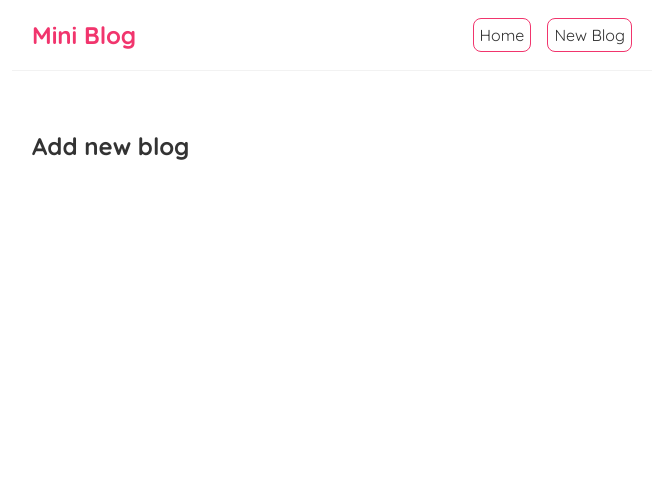
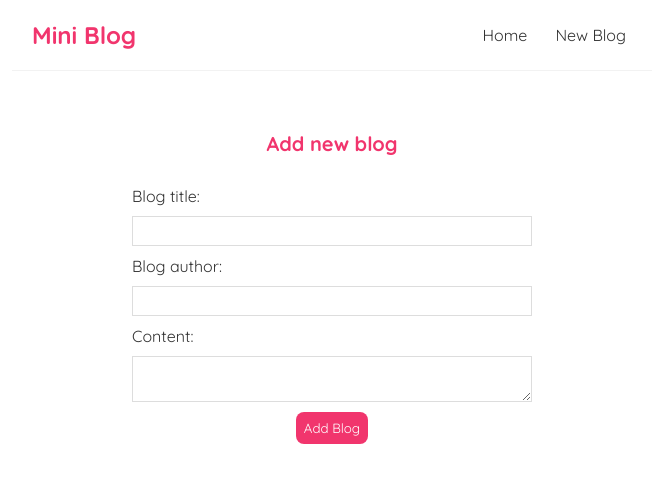
Before and after one commit to harith-alsafi/mini-blog, a React (Create React App) app: page /create in a window 1280 px wide. Shown: the top 482 px of the page, without its empty margins (308-971 px from the left). Built offline with nearby package versions, Linux system fonts and the light colour scheme.

Commit message:
added delete and new blog functionality

```diff
--- a/src/App.js
+++ b/src/App.js
@@ -3,6 +3,7 @@
 import Home from './Home';
 import {BrowserRouter as Router, Route, Switch} from 'react-router-dom'
 import Create from './Create';
+import BlogDetails from './BlogDetails';
 
 
 // this is JSX template which is the converted by bable to HTML
@@ -22,6 +23,11 @@
               <Create/>
             </Route>
 
+            {/* Route the blog ID (:id is a parameter) */}
+            <Route path="/blogs/:id">
+              <BlogDetails/>
+            </Route>
+
           </Switch>
         </div>
       </div>
--- /dev/null
+++ b/src/BlogDetails.js
@@ -0,0 +1,35 @@
+import { useParams } from "react-router-dom";
+import useFetch from "./useFetch";
+import { useHistory } from "react-router-dom";
+
+const BlogDetails = () => {
+    // enables us to extract parameters from a route
+    const { id } = useParams();
+    const {data: blog , error, isLoading} = useFetch('https://mini-blog-db.herokuapp.com/blogs/'+id);
+    const history = useHistory();
+    const handleClick = () => {
+        fetch("https://mini-blog-db.herokuapp.com/blogs/"+blog.id, {
+            method: 'DELETE'
+        })
+        .then(()=>{
+            history.push('/'); // go to home page
+        });
+    };
+
+    return (
+        <div className="blog-details">
+            {isLoading && <div>Loading...</div>}
+            {error && <div> {error} </div>}
+            {blog && (
+                <article>
+                    <h2>{blog.title}</h2>
+                    <p> Written by {blog.author}</p>
+                    <div>{blog.body}</div>
+                    <button onClick={handleClick}>delete</button>
+                </article>
+            )}
+        </div>
+    );
+}
+
+export default BlogDetails;
--- a/src/BlogList.js
+++ b/src/BlogList.js
@@ -1,3 +1,5 @@
+import { Link } from "react-router-dom";
+
 const BlogList = ({blogs, title, handleDelete}) => {
     return (
         <div className="blog-list">
@@ -6,9 +8,10 @@
             {/* We use {key} in react so react can keep track of the items */ }
             {blogs.map((blog) => (
             <div className="blog-preview" key={blog.id}>
-                <h2>{blog.title}</h2>
-                <p> Written by: {blog.author}</p>
-                {/* <button onClick={() => handleDelete(blog.id)}>Delete blog</button> */}
+                <Link to={`/blogs/${blog.id}`}>
+                    <h2>{blog.title}</h2>
+                    <p> Written by: {blog.author}</p>
+                </Link>
             </div>
             ))}
         </div>
--- a/src/Create.js
+++ b/src/Create.js
@@ -1,9 +1,66 @@
+import { useState } from "react";
+import { useHistory } from "react-router-dom";
+
 const Create = () => {
+    const [title, setTitle] = useState('');
+    const [author, setAuthor] = useState('');
+    const [body, setBody] = useState('');
+    const [isLoading, setIsLoading] = useState(false); // loading functionality
+    const history = useHistory();
+
+    const handleSubmit = (e) => {
+        // prevent refreshing when pressing submit
+        e.preventDefault();
+        const blog = {title, body, author};
+
+        setIsLoading(true);
+
+        // sending post request as json data
+        fetch('https://mini-blog-db.herokuapp.com/blogs', {
+            method: 'POST',
+            headers: {"Content-Type": "application/json"},
+            body: JSON.stringify(blog)
+        })
+        .then(()=>{
+            setIsLoading(false);
+            // history.go(-1); // go back
+            history.push('/'); // go to home page
+        });
+    }
+
     return (
         <div className="create">
-            <h2>
-                Add new blog
-            </h2>
+            <h2> Add new blog </h2>
+            <form onSubmit={handleSubmit}>
+                <label>Blog title: </label>
+                <input
+                    type="text"
+                    required
+                    value={title}
+                    onChange={(e) => setTitle(e.target.value)}
+                />
+
+
+                <label>Blog author: </label>
+                <input
+                    type="text"
+                    required
+                    value={author}
+                    onChange={(e) => setAuthor(e.target.value)}
+                />
+
+                <label>Content: </label>
+                <textarea
+                    required
+                    value={body}
+                    onChange={(e) => setBody(e.target.value)}
+                >
+                </textarea>
+
+                {/* Show loading */}
+                {!isLoading && <button>Add Blog</button>}
+                {isLoading && <button>Adding Blog...</button>}
+            </form>
         </div>
     );
 }
--- a/src/Home.js
+++ b/src/Home.js
@@ -9,7 +9,7 @@
         {/* Check errors */}
         {error && <div>{error}</div>}
         {/* Loading the info */}
-        {isLoading && <div>Loading</div>}
+        {isLoading && <div>Loading...</div>}
         {/* conditional check (so if blogs is null we won't evaluate the template ) */}
         {blogs && <BlogList blogs={blogs} title="All Blogs"/>}
         </div>
--- a/src/index.css
+++ b/src/index.css
@@ -27,11 +27,12 @@
   margin-left: 16px;
   text-decoration: none;
   padding: 6px;
-  border: 1px solid #f1356d;
-  border-radius: 8px;
+
 }
 .navbar a:hover {
   color: #f1356d;
+  border: 1px solid #f1356d;
+  border-radius: 8px;
 }
 
 /* surrounds home component */
@@ -44,13 +45,68 @@
 .blog-preview {
   padding: 10px 16px;
   margin: 20px 0;
-  border-bottom: 1px solid #fafafa;
+  border-bottom: 1px solid #bfa7a7;
 }
 .blog-preview:hover {
   box-shadow: 1px 3px 5px rgba(0,0,0,0.1);
+  border: 1px solid #f1356d;
+  border-radius: 16px;
 }
 .blog-preview h2 {
   font-size: 20px;
   color: #f1356d;
   margin-bottom: 8px;
 }
+
+.blog-preview a{
+  text-decoration: none;
+}
+
+/* blog details page */
+.blog-details h2 {
+  font-size: 20px;
+  color: #f1356d;
+  margin-bottom: 10px;
+}
+.blog-details div {
+  margin: 20px 0;
+}
+.blog-details button {
+  background: #f1356d;
+  color: #fff;
+  border: 0;
+  padding: 8px;
+  border-radius: 8px;
+  cursor: pointer;
+}
+/* create new blog form */
+.create {
+  max-width: 400px;
+  margin: 0 auto;
+  text-align: center;
+}
+.create label {
+  text-align: left;
+  display: block;
+}
+.create h2 {
+  font-size: 20px;
+  color: #f1356d;
+  margin-bottom: 30px;
+}
+.create input, .create textarea, .create select {
+  width: 100%;
+  padding: 6px 10px;
+  margin: 10px 0;
+  border: 1px solid #ddd;
+  box-sizing: border-box;
+  display: block;
+}
+.create button {
+  background: #f1356d;
+  color: #fff;
+  border: 0;
+  padding: 8px;
+  border-radius: 8px;
+  cursor: pointer;
+}
```
